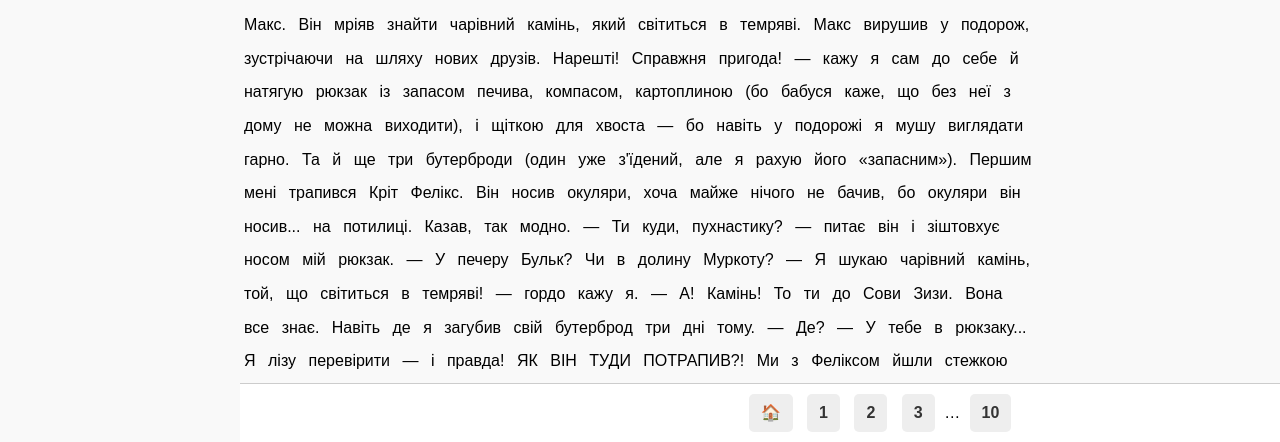
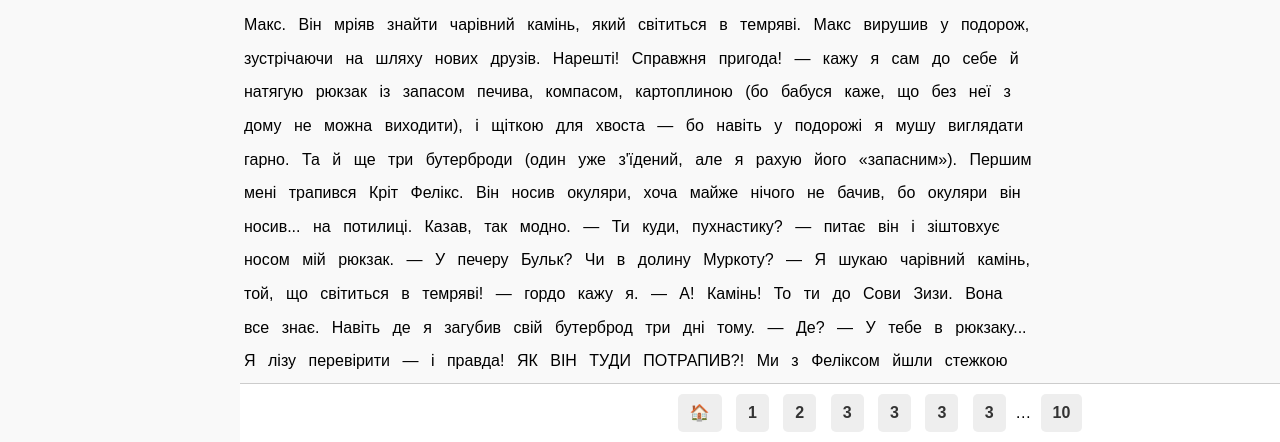
Before and after one commit to oks-dom/UKR-kids-library, a plain HTML site: page books/fairy_tale1.html.HTML in a window 1280 px wide. Shown: the part 358-800 px from the top of the page. Drawn offline with Linux system fonts and the light colour scheme.

Commit message:
Update fairy_tale1.html.HTML

```diff
--- a/books/fairy_tale1.html.HTML
+++ b/books/fairy_tale1.html.HTML
@@ -791,6 +791,9 @@ function toggleImageSize() {
   <a href="enot_day1.html">1</a>
   <a href="enot_day2.html">2</a>
   <a href="enot_day3.html">3</a>
+  <a href="enot_day4.html">3</a>
+  <a href="enot_day5.html">3</a>
+  <a href="enot_day6.html">3</a>
   <span>…</span>
   <a href="enot_day10.html">10</a>
 </div>
```
